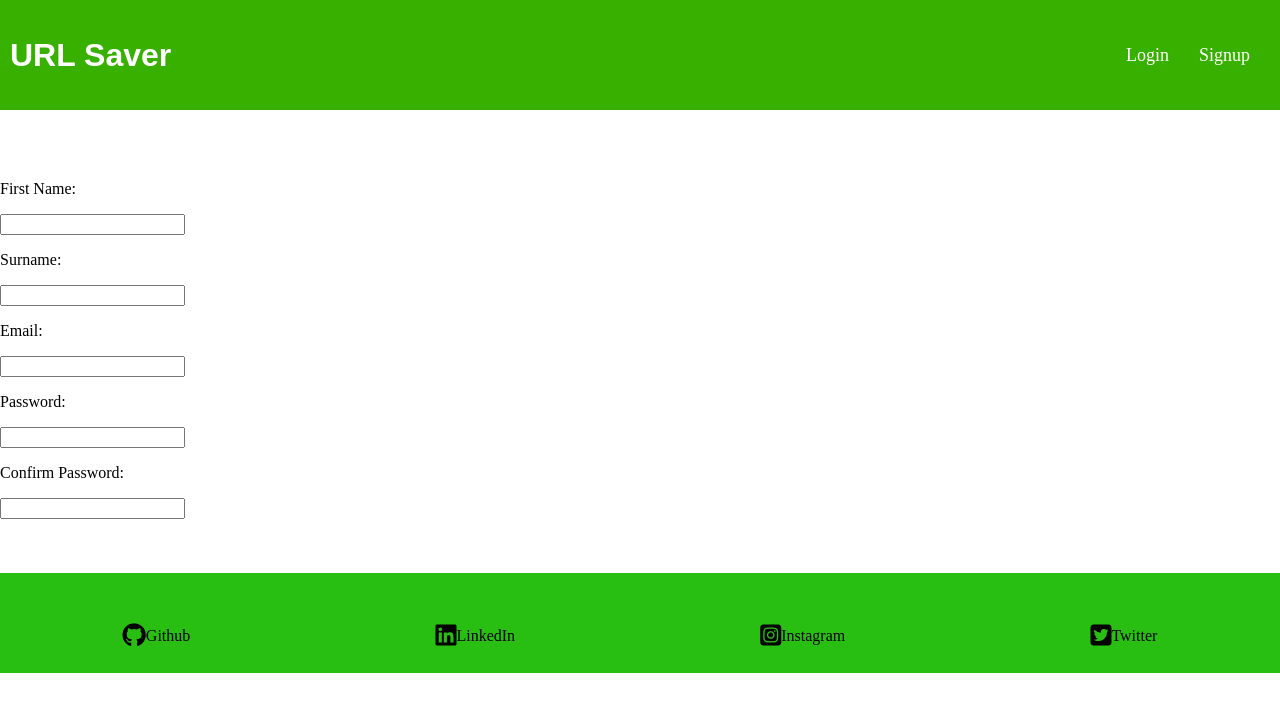
After one commit to Morakinyo-Joseph/url_saver, a Django app: template core/templates/register/signup.html in a window 1280 px wide. The commit adds this page. Shown: the top 712 px of the page. Run offline with Django 3.2, Linux system fonts and the light colour scheme; the template is opened without the code that fills it, so the values that code supplies are empty; some libraries are stand-ins or nearby versions.

Commit message:
another commit

```diff
--- a/core/forms.py
+++ b/core/forms.py
@@ -7,10 +7,8 @@ class UrlCreationForm(forms.ModelForm):
     class Meta:
         model = UrlModel
         fields = (
-            "user",
             "url_name",
         )
         label = {
-            "user": _("Your name"),
             "url_name": _("URL"),
         }
--- a/core/templates/core/create.html
+++ b/core/templates/core/create.html
@@ -3,5 +3,5 @@
 <form action="", method="post">
   {% csrf_token %}
   {{ form.as_p }}
-  <input type="submit">
+  <input type="submit", value="upload">
 </form>
--- /dev/null
+++ b/core/templates/register/signup.html
@@ -0,0 +1,29 @@
+{% extends 'base.html' %}
+
+{% block content %}
+
+<form method="post">
+    {% csrf_token %}
+
+    <p>First Name: </p>
+    <input type="text", name="first_name">
+
+    <p>Surname: </P>
+    <input type="text", name="last_name">
+
+    <p>Email: </P>
+    <input type="email", name="email">
+
+    <p>Password: </P>
+    <input type="text", name="password1">
+
+    <p>Confirm Password: </P>
+    <input type="text", name="password2">
+
+
+
+
+
+</form>
+
+{% endblock %}
--- a/static/css/style.css
+++ b/static/css/style.css
@@ -86,8 +86,10 @@ div.saved-div {
 }
 
 a.create-link {
+    display: block;
     text-decoration: none;
     color: inherit;
+    width: 100%;
 }
 
 a.link-div {
@@ -107,7 +109,7 @@ section.saved-url {
 
 .link-text {
     padding-left: 100px;
-    font-size: 30px;
+    font-size: 20px;
     color: black;
 }
 
@@ -150,3 +152,14 @@ hr {
     height: 1px;
     background-color: #fcfafa;
 }
+
+footer {
+    background-color: #29bf12;
+    height: 100px;
+}
+
+div.footer-links {
+    display: flex;
+    justify-content: space-around;
+    align-items: center;
+}
--- a/templates/base.html
+++ b/templates/base.html
@@ -18,13 +18,10 @@
 {% block content %}
 {% endblock %}
 
+
+<br><br><br>
+
+{% include 'footer.html' %}
 </body>
+
 </html>
-
-
-<!--        <li>-->
-<!--            <a href="{{ url.url_name }}">{{ url.url_name }}</a>-->
-<!--            <p>-->
-<!--                saved on: {{ url.time_saved }}-->
-<!--            </p>-->
-<!--        </li>-->
--- /dev/null
+++ b/templates/footer.html
@@ -0,0 +1,9 @@
+<footer>
+        <br><br><br>
+        <div class="footer-links">
+            <a href="https://github.com/Morakinyo-Joseph" target="_blank"><i class="fa-brands fa-github fa-xl"></i>Github</a>
+            <a href="https://www.linkedin.com/in/joseph-morakinyo-96588023a/" target="_blank"><i class="fa-brands fa-linkedin fa-xl"></i>LinkedIn</a>
+            <a href="https://www.instagram.com/m.o.r.a.k.s/" target="_blank"><i class="fa-brands fa-instagram-square fa-xl"></i>Instagram</a>
+            <a href="https://www.twitter.com" target="_blank"><i class="fa-brands fa-twitter-square fa-xl"></i>Twitter</a>
+        </div>
+</footer>
--- a/templates/navbar.html
+++ b/templates/navbar.html
@@ -2,11 +2,18 @@
 <header id="header">
     <nav id="nav-bar">
         <h2 class="company-name" title="Return to Home Page"><a class="company-link" href="">URL Saver</a></h2>
+
+        {% if user.is_authenticated %}
+            <div class="menu">
+                <a href="" class="nav-link" href="/">Profile</a>
+                <a href="" class="nav-link" href="/" style="margin-right: 20px;">Logout</a>
+            </div>
+        {% else %}
         <div class="menu">
             <a href="" class="nav-link" href="/">Login</a>
-            <a href="" class="nav-link" href="/">Logout</a>
-            <a href="" class="nav-link" href="/" style="margin-right: 20px;">Profile</a>
+            <a href="" class="nav-link" href="/" style="margin-right: 20px;">Signup</a>
         </div>
+        {% endif %}
     </nav>
 </header>
 <br><br><br>
```
Also changed, not shown: core/templates/core/viewer.html (+8 -4 lines), core/views.py (+10 -2 lines), db.sqlite3.
